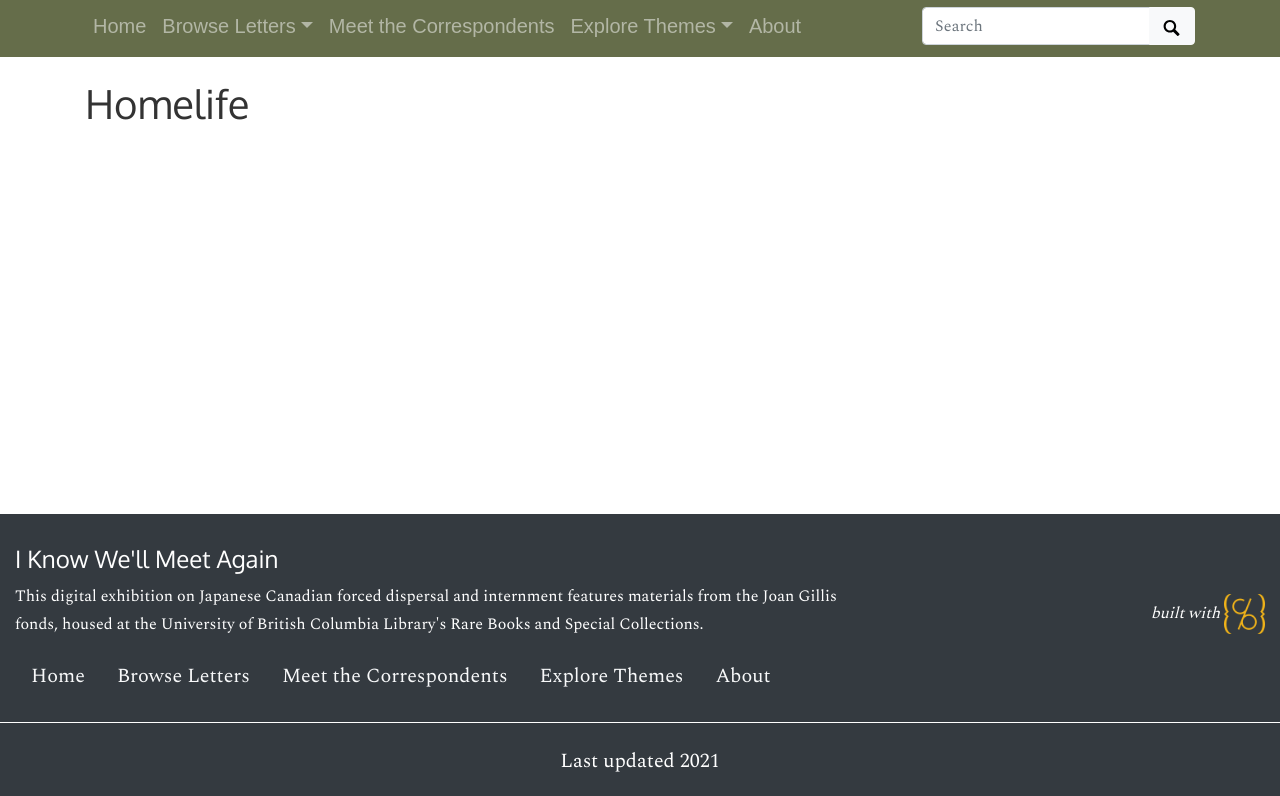
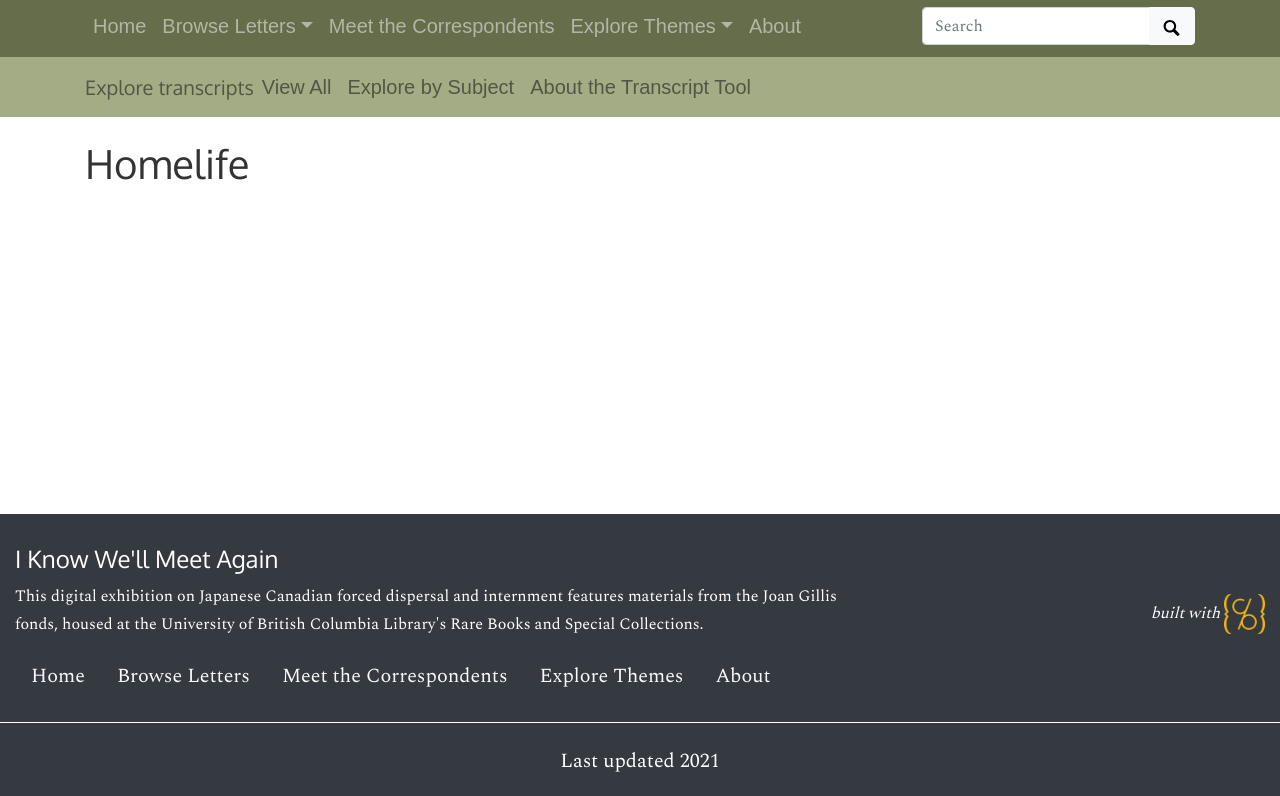
Before and after one commit to ubc-library-rbsc/gillis-2021, a Jekyll site: the page built from pages/homelife.md, in a window 1280 px wide, cut to the strip 104-900 px from the top of the page. Built offline with Jekyll 4.4.1, drawn with Linux system fonts in a browser that asks for light colours.

Commit message:
Update collection-nav.html

```diff
--- a/_includes/collection-nav.html
+++ b/_includes/collection-nav.html
@@ -72,3 +72,25 @@
         </div>
     </div>
 </nav>
+
+<nav class="navbar navbar-expand-lg navbar-light" style="background-color: #A4AC86;">
+    <div class="container">
+        <button class="navbar-toggler" type="button" data-toggle="collapse" data-target="#page-nav2" aria-controls="page-nav2" aria-expanded="false" aria-label="Toggle navigation">
+            <span class="navbar-toggler-icon"></span>
+        </button>
+
+        <div class="collapse navbar-collapse" id="page-nav2">
+           <span class="navbar-text" style="font-family:Oxygen, sans-serif;">Explore transcripts</span>
+            <ul class="navbar-nav mr-auto">
+              <li class="nav-item ">
+                 <a class="nav-link" href="/gillis-2021_ohd">View All</a>
+                </li>
+              <li class="nav-item ">
+                  <a class="nav-link" href="/gillis-2021_ohd/subjects.html">Explore by Subject</a>
+                </li>
+              <li class="nav-item ">
+                  <a class="nav-link" href="/gillis-2021_ohd/about.html">About the Transcript Tool</a>
+              </li></ul>
+        </div>
+    </div>
+</nav>
```
